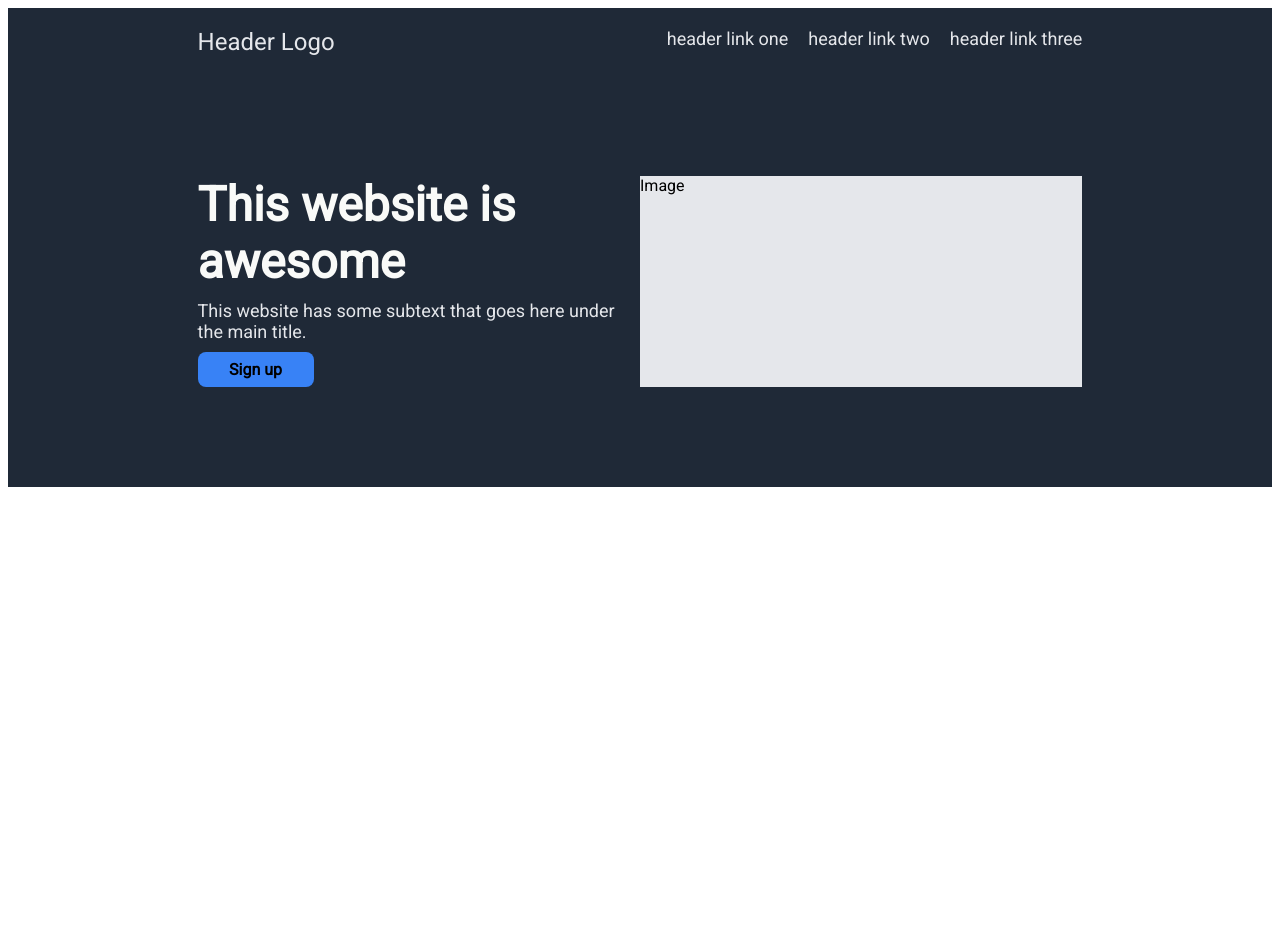
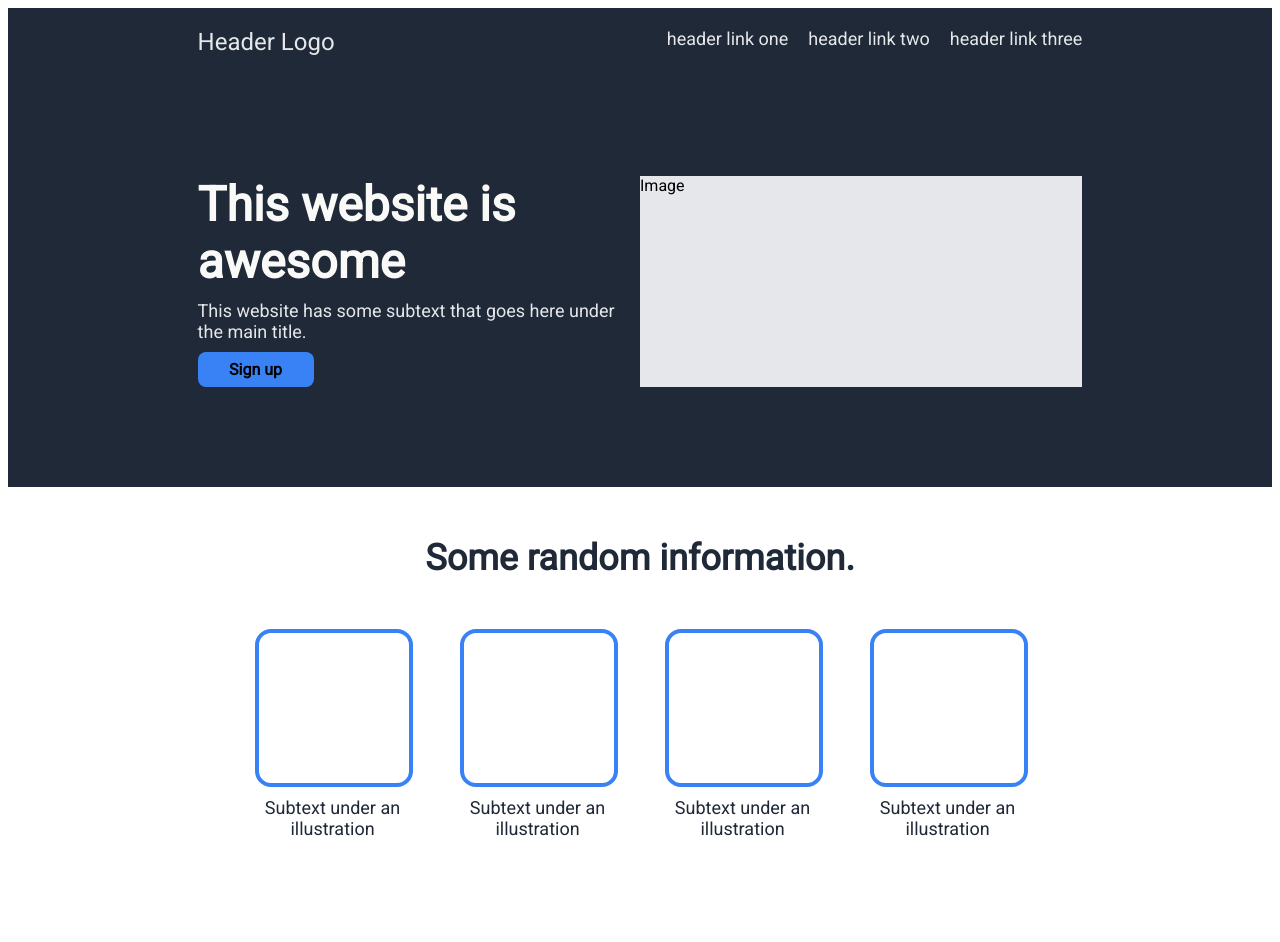
Before and after one commit to jprimero/top-landing-page, a plain HTML site: page index.html in a window 1280 px wide. Before the commit the page ends 800 px from the top, so only its background shows below. Drawn offline with Linux system fonts and the light colour scheme.

Commit message:
Add upper-mid content

```diff
--- a/index.html
+++ b/index.html
@@ -36,6 +36,28 @@
         </div>
 
       </div>
+
+      <div class="upper-mid-container">
+        <p>Some random information.</p>
+        <div class="illustrations-group-container">
+          <div class="illustration-container">
+            <div class="illustration"></div>
+            <div class="text">Subtext under an illustration</div>
+          </div>
+          <div class="illustration-container">
+            <div class="illustration"></div>
+            <div class="text">Subtext under an illustration</div>
+          </div>
+          <div class="illustration-container">
+            <div class="illustration"></div>
+            <div class="text">Subtext under an illustration</div>
+          </div>
+          <div class="illustration-container">
+            <div class="illustration"></div>
+            <div class="text">Subtext under an illustration</div>
+          </div>
+        </div>
+      </div>
     </div>
   </body>
 </html>
--- a/styles.css
+++ b/styles.css
@@ -83,3 +83,39 @@ body {
   flex: 1 1 auto;
   background-color: #E5E7EB;
 }
+
+.upper-mid-container {
+  padding-bottom: 100px
+}
+
+.upper-mid-container p {
+  font-size: 36px;
+  font-weight: bolder;
+  text-align: center;
+  color: #1F2937;
+  margin: 50px;
+}
+
+.illustrations-group-container {
+  display: flex;
+  justify-content: center;
+  gap: 50px;
+}
+
+.illustration-container {
+  width: 155px;
+}
+
+.illustration-container .illustration {
+  height: 150px;
+  width: 150px;
+  border: 4px solid #3882F6;
+  border-radius: 16px;
+}
+
+.illustration-container .text {
+  font-size:  18px;
+  color: #1F2937;
+  text-align: center;
+  margin-top: 10px;
+}
```
